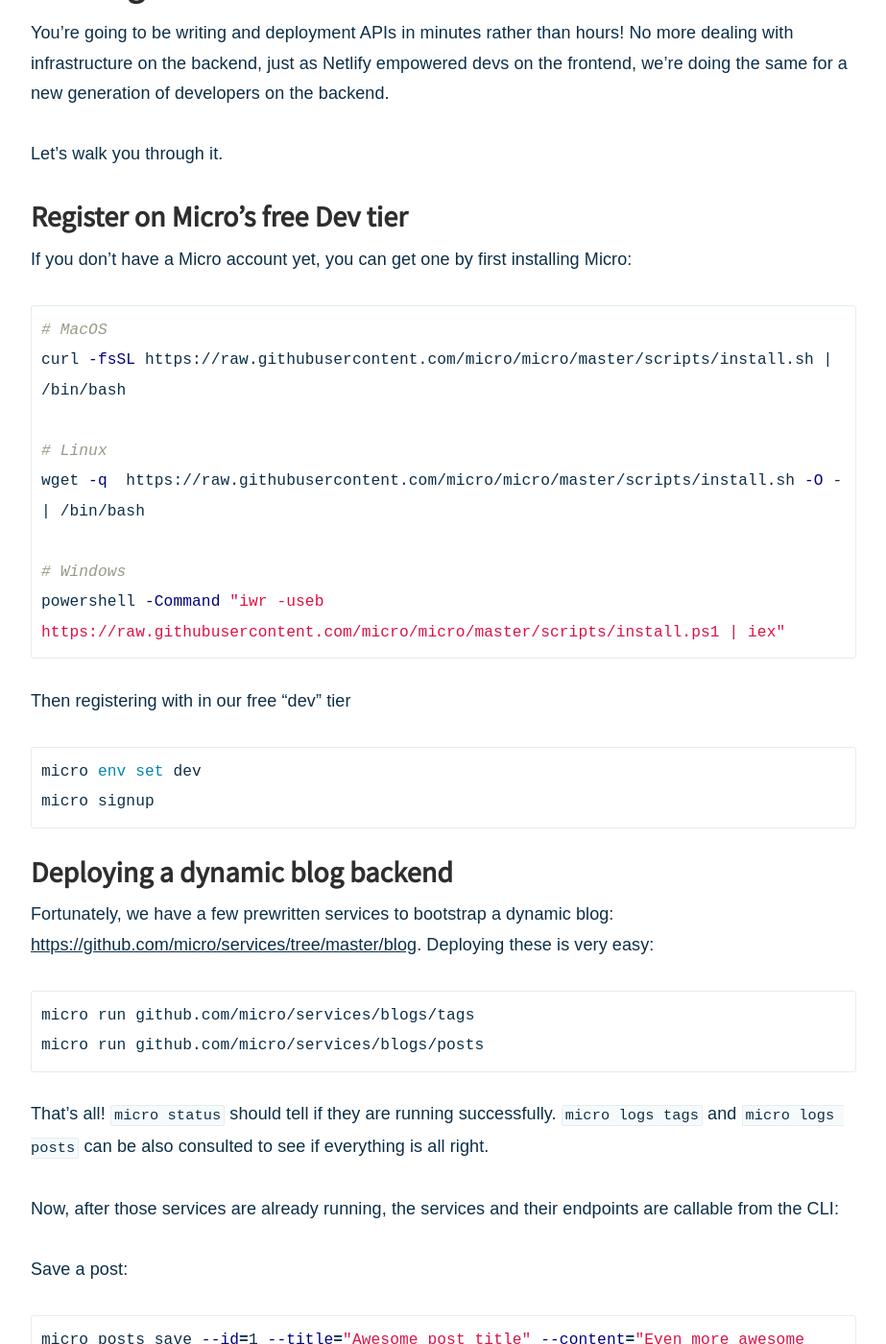
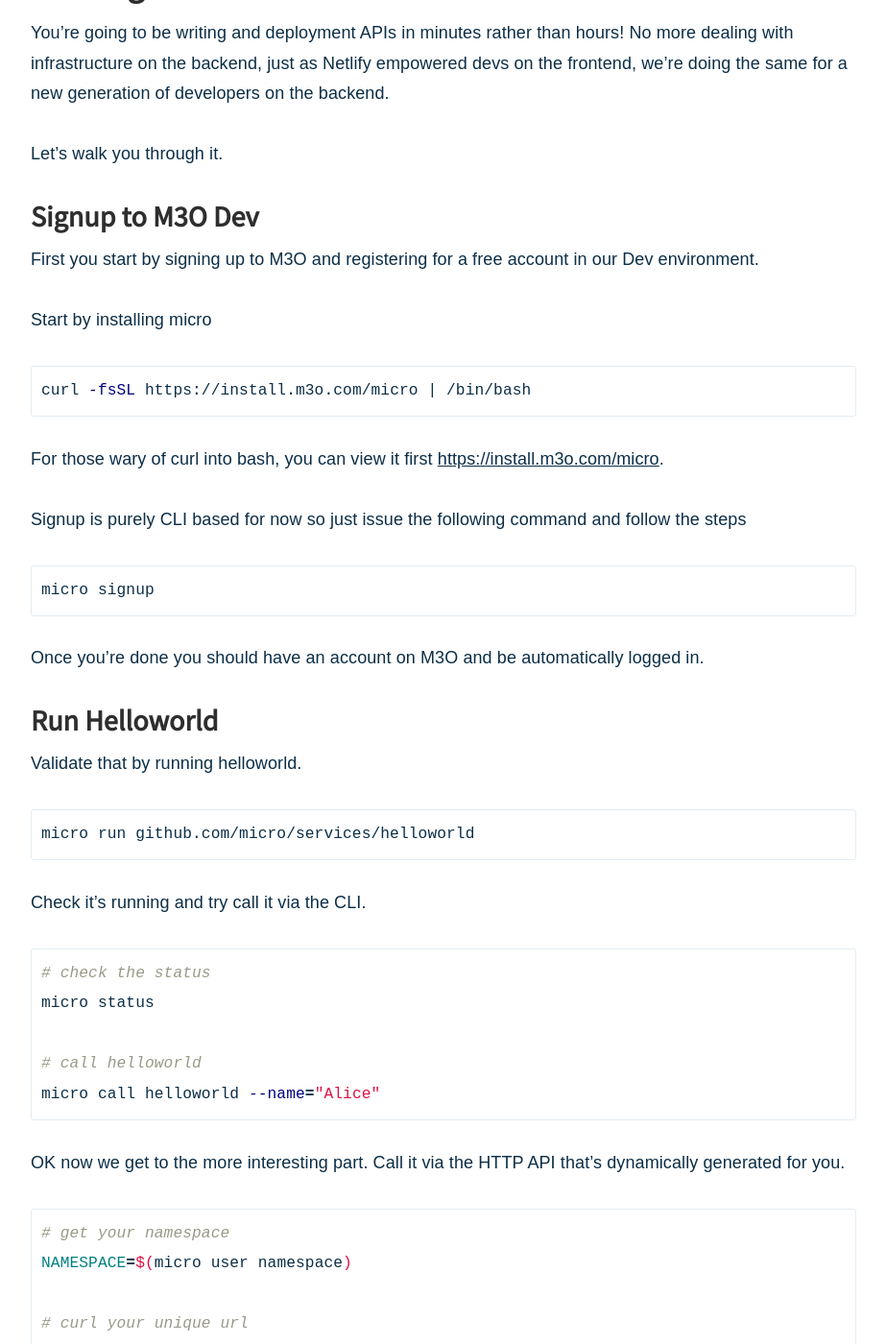
Before and after one commit to m3o/blog.m3o.com, a Jekyll site: the page built from _posts/2020-12-03-netlify-for-the-frontend-micro-for-the-backend.md, in a window 1280 px wide and 1400 px high, scrolled down 3970 px. Shown: the whole window at 96% size, without its empty margins (178-1101 px from the left). Built offline with Jekyll 4.4.1, drawn with Linux system fonts in a browser that asks for light colours; nearby versions of some CDN libraries; some of the changed text lies outside the part shown.

Commit message:
update blog

````diff
--- a/_posts/2020-12-03-netlify-for-the-frontend-micro-for-the-backend.md
+++ b/_posts/2020-12-03-netlify-for-the-frontend-micro-for-the-backend.md
@@ -82,46 +82,90 @@
 
 Let's walk you through it.
 
-### Register on Micro's free Dev tier
+### Signup to M3O Dev
 
-If you don't have a Micro account yet, you can get one by first installing Micro:
+First you start by signing up to M3O and registering for a free account in our Dev environment.
+
+Start by installing micro
 
 ```sh
-# MacOS
-curl -fsSL https://raw.githubusercontent.com/micro/micro/master/scripts/install.sh | /bin/bash
-
-# Linux
-wget -q  https://raw.githubusercontent.com/micro/micro/master/scripts/install.sh -O - | /bin/bash
-
-# Windows
-powershell -Command "iwr -useb https://raw.githubusercontent.com/micro/micro/master/scripts/install.ps1 | iex"
+curl -fsSL https://install.m3o.com/micro | /bin/bash
 ```
 
-Then registering with in our free "dev" tier
+For those wary of curl into bash, you can view it first [https://install.m3o.com/micro](https://install.m3o.com/micro).
+
+
+Signup is purely CLI based for now so just issue the following command and follow the steps
 
 ```sh
-micro env set dev
 micro signup
 ```
 
+Once you're done you should have an account on M3O and be automatically logged in.
+
+### Run Helloworld
+
+Validate that by running helloworld.
+
+```sh
+micro run github.com/micro/services/helloworld
+```
+
+Check it's running and try call it via the CLI.
+
+```sh
+# check the status
+micro status
+
+# call helloworld
+micro call helloworld --name="Alice"
+```
+
+OK now we get to the more interesting part. Call it via the HTTP API that's dynamically generated for you.
+
+```sh
+# get your namespace
+NAMESPACE=$(micro user namespace)
+
+# curl your unique url
+curl "https://$NAMESPACE.m3o.com/helloworld?name=Alice"
+```
+
+If alls good, we can move on to running something a bit more interesting.
+
 ### Deploying a dynamic blog backend
 
-Fortunately, we have a few prewritten services to bootstrap a dynamic blog: [https://github.com/micro/services/tree/master/blog](https://github.com/micro/services/tree/master/blog).
-Deploying these is very easy:
+We're going to deploy a headless CMS, or better known as a Blog API.
+
+On the open source side, Micro maintains some reusable example services we can all play with and contribute back to.
+You can check them out at [github.com/micro/services](https://github.com/micro/services). Let's bootstrap the blog
+using a couple of them.
+
+Because Micro is all about microservies development, we've decomposed the blog API into posts, comments and tags.
+Right now we'll focus on posts and tags. You can find the code in [https://github.com/micro/services/tree/master/blog](https://github.com/micro/services/tree/master/blog).
+
+Deploying these is super simple.
 
 ```sh
+# run the posts service
+micro run github.com/micro/services/blogs/posts
+
+# run the tags service
 micro run github.com/micro/services/blogs/tags
-micro run github.com/micro/services/blogs/posts
 ```
 
-That's all! `micro status` should tell if they are running successfully. `micro logs tags` and `micro logs posts` can be also consulted to see if everything is all right.
+Check they're running using `micro status`. You should see the status progress through starting, building and running.
+If you want to see logs or anything related just do `micro logs posts` and the same for any other service by name.
 
-Now, after those services are already running, the services and their endpoints are callable from the CLI:
 
-Save a post:
+### Write some posts
+
+Once services are running they become immediately callable via the CLI as dynamic commands.
+
+Save a quick post:
 
 ```sh
-micro posts save --id=1 --title="Awesome post title" --content="Even more awesome post content"
+micro posts save --id=1 --title="My first post" --content="This is pretty epic"
 ```
 
 List posts:
@@ -132,25 +176,58 @@
 
 The same calls can be made over the API too, just have to know your namespace:
 
+### Query using the API
+
+Now here's where it gets cool and more importantly what you'll be calling from your frontend apps
+running on Netlify. First grab your namespace like earlier.
+
+
 ```sh
 $ micro user namespace
-# below namespace is just an example, please take the actual output
-your-micro- namespace
+random-example-namespace
 ```
 
+Now just curl it like any other api
+
 ```sh
-$ curl -H "Micro-Namespace: your-micro-namespace" https://api.m3o.dev/posts/query
+$ curl -H "Micro-Namespace: random-example-namespace" https://api.m3o.dev/posts/query
 {
   "posts": [
     {
       "id": "1",
-      "title": "Awesome post title",
-      "slug": "awesome-post-title",
-      "content": "Even more awesome post content"
+      "title": "My first post",
+      "slug": "my-first-post",
+      "content": "This is pretty epic"
     }
 }
 ```
 
-Nice! So our backend is practically ready to be used, now let's deploy the frontend to Netlify
+The generic `api.m3o.dev` url requires us to pass in our namespace so we query our own service but
+every namespace also gets its own unique URL so you don't have to worry about this in your frontend
+code. Just compose namespace + m3o.dev as `random-example-namespace.m3o.dev`.
 
-## Deploying the frontend
+```sh
+$ curl https://random-example-namespace.m3o.dev/posts/query
+{
+  "posts": [
+    {
+      "id": "1",
+      "title": "My first post",
+      "slug": "my-first-post",
+      "content": "This is pretty epic"
+    }
+}
+```
+
+That's it! We now have the backend for our frontend running on M3O.
+
+Let's deploy the sample frontend to Netlify just for kicks.
+
+## Deploying the frontend to Netlify
+
+The frontend is a simple angular app we've put together to validate the premise:
+
+**Netlify for the frontend, Micro for the backend**
+
+You can find the code in [github.com/m3o/blog-frontend](https://github.com/m3o/blog-frontend) but
+we'll walk you through the install anyhow.
````
